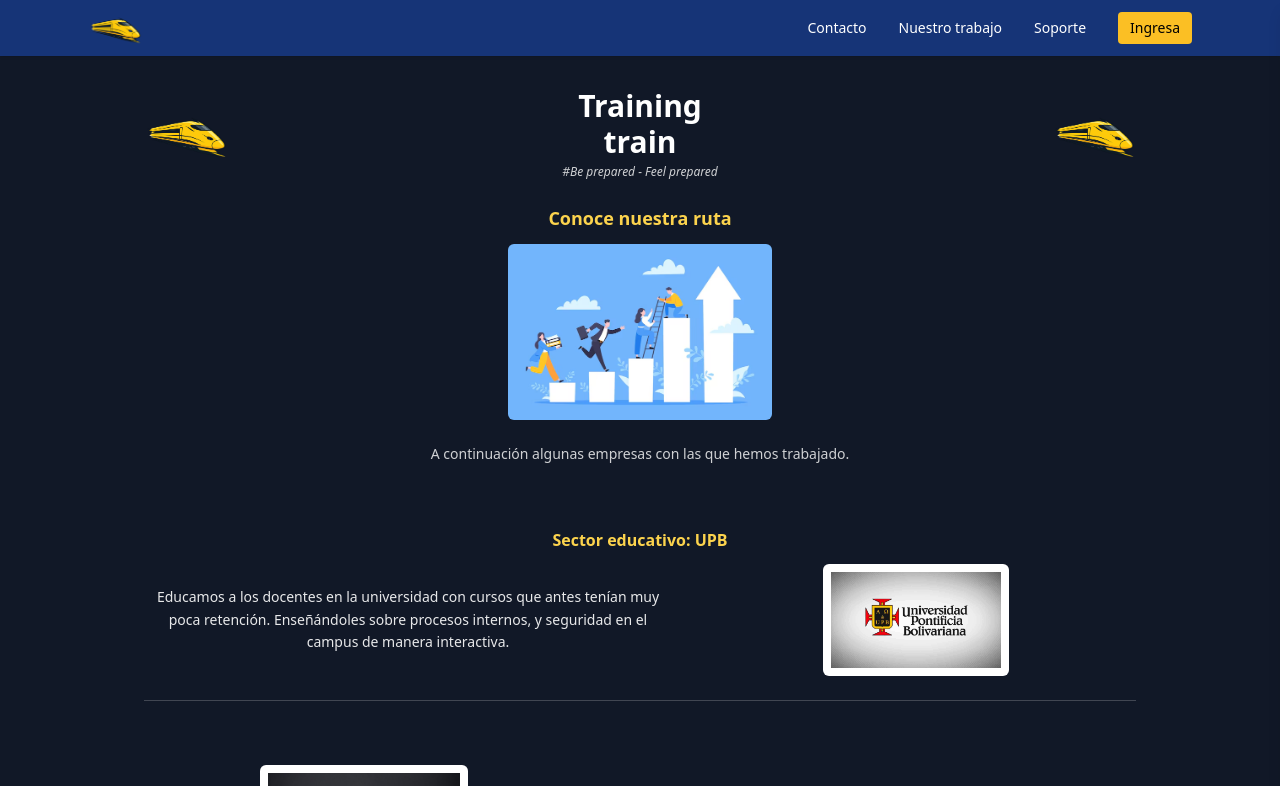
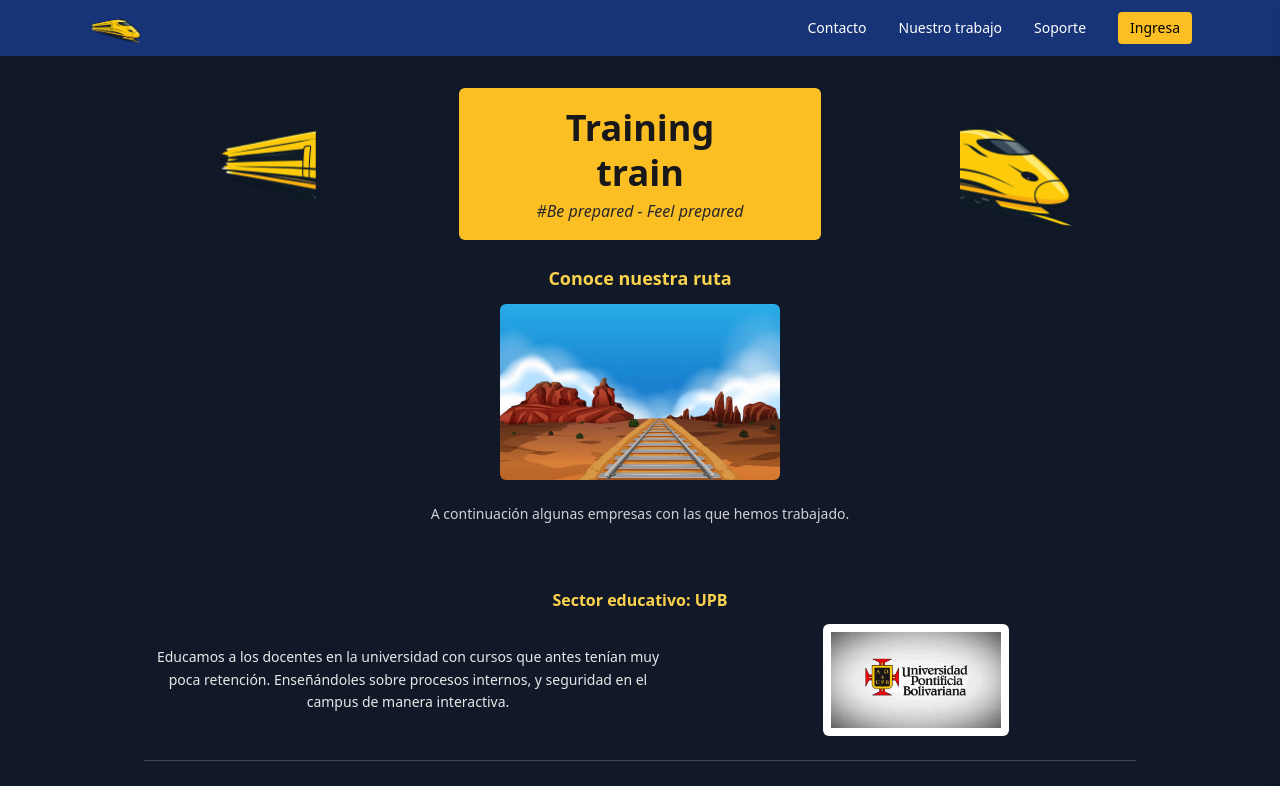
Before and after one commit to jacobo1304/Proyecto-React, a React (Vite) app in the folder Training-Train/: page /Proyecto-React/nuestro-trabajo in a window 1280 px wide. Shown: the top 786 px of the page. Built offline with nearby package versions, Linux system fonts and the light colour scheme.

Commit message:
Ajustes en landing page y nuestro trabajo

```diff
--- a/Training-Train/src/assets/Pages/LandingPage.jsx
+++ b/Training-Train/src/assets/Pages/LandingPage.jsx
@@ -1,8 +1,28 @@
 import LandingHeader from '../../components/LandingHeader'
 import { publicImages } from '../../assets/images'
 import { Link } from 'react-router-dom'
+import { useEffect, useRef } from 'react'
 
 export default function LandingPage() {
+  // Refs para animaciones de fade-in al hacer scroll
+  const fadeRefs = useRef([])
+
+  useEffect(() => {
+    const els = fadeRefs.current
+    const observer = new IntersectionObserver(
+      (entries) => {
+        entries.forEach((e) => {
+          if (e.isIntersecting) {
+            e.target.classList.add('is-visible')
+            observer.unobserve(e.target)
+          }
+        })
+      },
+      { threshold: 0.15 }
+    )
+    els.forEach((el) => el && observer.observe(el))
+    return () => observer.disconnect()
+  }, [])
   return (
     <div className="min-h-screen bg-[#0F172A] text-white">
   <LandingHeader useRoutes />
@@ -10,21 +30,33 @@ export default function LandingPage() {
       {/* Empujar contenido debajo del header */}
   <main id="top" className="pt-14">
         {/* Hero */}
-        <section className="mx-auto max-w-6xl px-4 sm:px-6">
+        <section
+          className="mx-auto max-w-6xl px-4 sm:px-6"
+          style={{ '--heroH': 'clamp(84px, 10vw + 28px, 200px)' }}
+        >
           <div className="grid gap-8 py-10 sm:grid-cols-2 sm:items-center">
             <div>
-              <h1 className="text-3xl font-bold sm:text-4xl">Training train</h1>
-              <p className="mt-1 text-sm italic text-white/80">#Be prepared · Feel prepared</p>
+              {/* Bloque amarillo con título y subtítulo sincronizados a --heroH */}
+              <div className="flex min-h-[var(--heroH)] max-w-md items-center justify-center rounded-md bg-amber-400 px-4 py-3 text-center text-zinc-900">
+                <div>
+                  <h1 className="font-bold leading-tight [font-size:clamp(1.5rem,calc(var(--heroH)/2.4),2.5rem)]">Training train</h1>
+                  <p className="mt-1 italic text-zinc-800 [font-size:clamp(.85rem,calc(var(--heroH)/9),1rem)]">#Be prepared · Feel prepared</p>
+                </div>
+              </div>
               <p className="mt-6 text-base text-white/90">
                 Tu entrenamiento comienza aquí. Capacita a tu equipo con experiencias interactivas que mejoran la retención y previenen riesgos.
               </p>
-              <div className="mt-8 flex flex-wrap gap-3">
+              <div className="mt-6 flex flex-wrap gap-3">
                 <a href="#programa" className="rounded bg-amber-400 px-4 py-2 font-medium text-black hover:bg-amber-300">Conoce nuestro programa</a>
                 <Link to="/login" className="rounded border border-white/30 px-4 py-2 hover:bg-white/10">Ingresar</Link>
               </div>
             </div>
             <div className="flex items-center justify-center">
-              <img src={publicImages.interactividad} alt="Interactividad" className="max-h-52 w-auto sm:max-h-64 rounded-md object-cover" />
+              <img
+                src={publicImages.interactividad}
+                alt="Interactividad"
+                className="h-[var(--heroH)] w-auto rounded-md object-contain sm:max-h-64"
+              />
             </div>
           </div>
         </section>
@@ -35,7 +67,11 @@ export default function LandingPage() {
         </div>
 
         {/* Sección 1 */}
-        <section id="programa" className="mx-auto max-w-6xl px-4 py-10 sm:px-6">
+        <section
+          id="programa"
+          ref={(el) => (fadeRefs.current[0] = el)}
+          className="fade-in-section mx-auto max-w-6xl px-4 py-10 sm:px-6"
+        >
           <div className="grid gap-6 sm:grid-cols-[1.2fr_1fr] sm:items-center">
             <div>
               <h2 className="text-xl font-semibold text-amber-300">Formación efectiva para empleados</h2>
@@ -50,7 +86,11 @@ export default function LandingPage() {
         </section>
 
         {/* Sección 2 */}
-        <section id="nuestro-trabajo" className="mx-auto max-w-6xl px-4 py-10 sm:px-6">
+        <section
+          id="nuestro-trabajo"
+          ref={(el) => (fadeRefs.current[1] = el)}
+          className="fade-in-section mx-auto max-w-6xl px-4 py-10 sm:px-6"
+        >
           <div className="grid gap-6 sm:grid-cols-[1fr_1.2fr] sm:items-center">
             <div className="order-2 sm:order-1">
               <img src={publicImages.landing2} alt="Formas de aprender" className="max-h-40 w-auto rounded-md object-cover" />
@@ -65,7 +105,11 @@ export default function LandingPage() {
         </section>
 
         {/* Sección 3 */}
-        <section id="soporte" className="mx-auto max-w-6xl px-4 py-10 sm:px-6">
+        <section
+          id="soporte"
+          ref={(el) => (fadeRefs.current[2] = el)}
+          className="fade-in-section mx-auto max-w-6xl px-4 py-10 sm:px-6"
+        >
           <div className="grid gap-6 sm:grid-cols-[1.2fr_1fr] sm:items-center">
             <div>
               <h2 className="text-xl font-semibold text-amber-300">Un equipo especializado en ayudar</h2>
@@ -80,7 +124,11 @@ export default function LandingPage() {
         </section>
 
         {/* Contacto */}
-        <section id="contacto" className="mx-auto max-w-6xl px-4 py-10 sm:px-6">
+        <section
+          id="contacto"
+          ref={(el) => (fadeRefs.current[3] = el)}
+          className="fade-in-section mx-auto max-w-6xl px-4 py-10 sm:px-6"
+        >
           <div className="grid gap-6 sm:grid-cols-2 sm:items-center">
             <div>
               <h2 className="text-xl font-semibold text-amber-300">Contacto</h2>
@@ -96,13 +144,16 @@ export default function LandingPage() {
         </section>
 
         {/* CTA grande */}
-        <section className="mx-auto max-w-6xl px-4 pb-12 sm:px-6">
+        <section
+          ref={(el) => (fadeRefs.current[4] = el)}
+          className="fade-in-section mx-auto max-w-6xl px-4 pb-12 sm:px-6"
+        >
           <div className="rounded-md bg-amber-400 p-6 text-center text-black">
             <h3 className="text-xl font-semibold">¿Qué esperas para unirte?</h3>
             <div className="mt-6 grid grid-cols-1 gap-6 sm:grid-cols-2">
               <div className="rounded-md bg-black/5 p-6">
                 <p className="mb-4 font-medium">Si eres empleador</p>
-                <button className="rounded bg-[#163477] px-4 py-2 text-white hover:bg-[#1d4295]">Cotizar</button>
+                <Link to="/contacto" className="rounded bg-[#163477] px-4 py-2 text-white hover:bg-[#1d4295]">Cotizar</Link>
               </div>
               <div className="rounded-md bg-black/5 p-6">
                 <p className="mb-4 font-medium">Si eres empleado</p>
--- a/Training-Train/src/assets/Pages/NuestroTrabajo.jsx
+++ b/Training-Train/src/assets/Pages/NuestroTrabajo.jsx
@@ -7,20 +7,52 @@ export default function NuestroTrabajo() {
     <div className="min-h-screen bg-[#111827] text-white">
       <LandingHeader useRoutes />
       <main className="pt-14">
-        {/* Hero superior */}
-        <section className="mx-auto max-w-5xl px-4 py-8 text-center">
-          <div className="flex items-center justify-between">
-            <img src={publicImages.trainingProject} alt="train" className="h-14 w-auto" />
-            <div>
-              <h1 className="text-3xl font-bold">Training<br/>train</h1>
-              <p className="mt-1 text-xs italic text-white/80">#Be prepared - Feel prepared</p>
+        {/* Hero superior: logos y texto sincronizados por --logoH */}
+        <section
+          className="mx-auto max-w-6xl px-4 py-8"
+          style={{ '--logoH': 'clamp(80px, 10vw + 24px, 180px)' }}
+        >
+          <div className="grid items-center gap-4 text-center sm:grid-cols-3">
+            {/* Logo izquierdo */}
+            <div className="flex items-center justify-center">
+              <img
+                src={publicImages.mitadTrasera}
+                alt="Mitad trasera del tren"
+                className="h-[var(--logoH)] w-auto object-contain"
+              />
             </div>
-            <img src={publicImages.trainingProject} alt="train" className="h-14 w-auto" />
+
+            {/* Bloque de texto sobre fondo amarillo */}
+            <div className="flex min-h-[var(--logoH)] items-center justify-center rounded-md bg-amber-400 px-4 py-2 text-zinc-900">
+              <div>
+                <h1 className="font-bold leading-tight [font-size:clamp(1.25rem,calc(var(--logoH)/2.6),2.25rem)]">
+                  Training
+                  <br />
+                  train
+                </h1>
+                <p className="mt-1 italic text-zinc-800 [font-size:clamp(0.8rem,calc(var(--logoH)/9),1rem)]">
+                  #Be prepared - Feel prepared
+                </p>
+              </div>
+            </div>
+
+            {/* Logo derecho */}
+            <div className="flex items-center justify-center">
+              <img
+                src={publicImages.mitadEnfrente}
+                alt="Mitad delantera del tren"
+                className="h-[var(--logoH)] w-auto object-contain"
+              />
+            </div>
           </div>
 
           <h2 className="mt-6 text-lg font-semibold text-amber-300">Conoce nuestra ruta</h2>
           <div className="mt-3 flex justify-center">
-            <img src={publicImages.landing1} alt="Conoce nuestra ruta" className="h-44 w-auto rounded-md object-cover" />
+            <img
+              src={publicImages.rutadeTren}
+              alt="Conoce nuestra ruta"
+              className="h-44 w-auto max-w-full rounded-md object-cover"
+            />
           </div>
 
           <p className="mx-auto mt-6 max-w-xl text-sm text-white/80">
--- a/Training-Train/src/assets/images.js
+++ b/Training-Train/src/assets/images.js
@@ -55,6 +55,8 @@ export const publicImages = {
   microsoft: `${basePath}images/microsoft.jpg`,
   universidad: `${basePath}images/Universidad.jpg`,
   rutadeTren: `${basePath}images/rutadeTren.jpg`,
+  mitadTrasera: `${basePath}images/mitadTrasera.png`,
+  mitadEnfrente: `${basePath}images/mitadEnfrente.png`,
 }
 
 // Exportación de imágenes importadas
--- a/Training-Train/src/index.css
+++ b/Training-Train/src/index.css
@@ -15,3 +15,15 @@
   from { opacity: 0; transform: translateY(14px); }
   to { opacity: 1; transform: translateY(0); }
 }
+
+/* Fade-in por intersección (secciones landing) */
+.fade-in-section {
+	opacity: 0;
+	transform: translateY(12px);
+	transition: opacity 600ms cubic-bezier(.4,0,.2,1), transform 600ms cubic-bezier(.4,0,.2,1);
+	will-change: opacity, transform;
+}
+.fade-in-section.is-visible {
+	opacity: 1;
+	transform: none;
+}
```
Also changed, not shown: Training-Train/public/images/mitadEnfrente.png (added), Training-Train/public/images/mitadTrasera.png (added).
